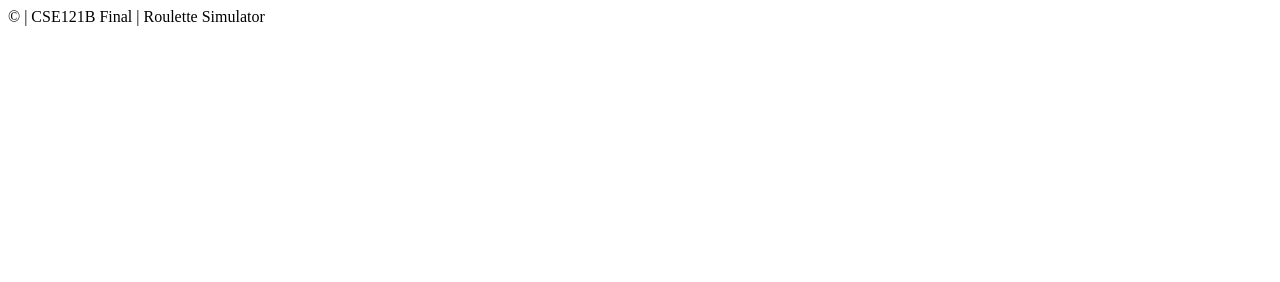
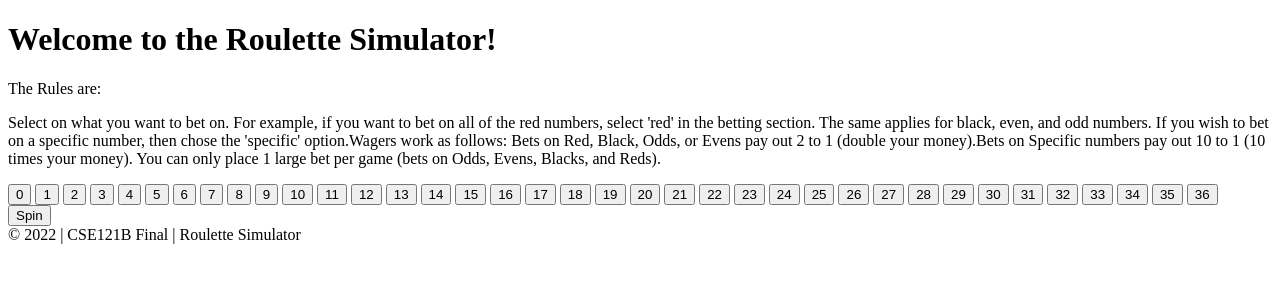
Before and after one commit to jaarhday/CSE121B-Final, a plain HTML site: page index.html in a window 1280 px wide. Drawn offline with Linux system fonts and the light colour scheme.

Commit message:
index work, include buttons

```diff
--- a/index.html
+++ b/index.html
@@ -9,10 +9,63 @@
     <link rel="stylesheet" href="styles/styles.css">
 </head>
 <body>
+    <div class="title">
+        <h1>Welcome to the Roulette Simulator!</h1>
+    <p>The Rules are:</p>
+    <p>Select on what you want to bet on. For example, if you want to bet on all of the red numbers, select 'red' in the betting section. The same applies for black, even, and odd numbers. If you wish to bet on a specific number, then chose the 'specific' option.Wagers work as follows: Bets on Red, Black, Odds, or Evens pay out 2 to 1 (double your money).Bets on Specific numbers pay out 10 to 1 (10 times your money). You can only place 1 large bet per game (bets on Odds, Evens, Blacks, and Reds).</p>
+    </div>
+    <div class="board">
+        <section class="button_grid">
+            <button id="b0">0</button>
+            <button id="b1">1</button>
+            <button id="b2">2</button>
+            <button id="b3">3</button>
+            <button id="b4">4</button>
+            <button id="b5">5</button>
+            <button id="b6">6</button>
+            <button id="b7">7</button>
+            <button id="b8">8</button>
+            <button id="b9">9</button>
+            <button id="b10">10</button>
+            <button id="b11">11</button>
+            <button id="b12">12</button>
+            <button id="b13">13</button>
+            <button id="b14">14</button>
+            <button id="b15">15</button>
+            <button id="b16">16</button>
+            <button id="b17">17</button>
+            <button id="b18">18</button>
+            <button id="b19">19</button>
+            <button id="b20">20</button>
+            <button id="b21">21</button>
+            <button id="b22">22</button>
+            <button id="b23">23</button>
+            <button id="b24">24</button>
+            <button id="b25">25</button>
+            <button id="b26">26</button>
+            <button id="b27">27</button>
+            <button id="b28">28</button>
+            <button id="b29">29</button>
+            <button id="b30">30</button>
+            <button id="b31">31</button>
+            <button id="b32">32</button>
+            <button id="b33">33</button>
+            <button id="b34">34</button>
+            <button id="b35">35</button>
+            <button id="b36">36</button>
+        </section>
+    </div>
+    <div class="wheel">
+        <section class="spin">
+            <button id="spin">Spin</button>
+        </section>
+    </div>
+    <div class="bets">
 
+    </div>
 </body>
 <footer>
-    &copy;<span id="year"></span> | CSE121B Final | Roulette Simulator
+    &copy; 2022 | CSE121B Final | Roulette Simulator
 </footer>
 <script src="scripts/roulette.js"></script>
 </html>
```
